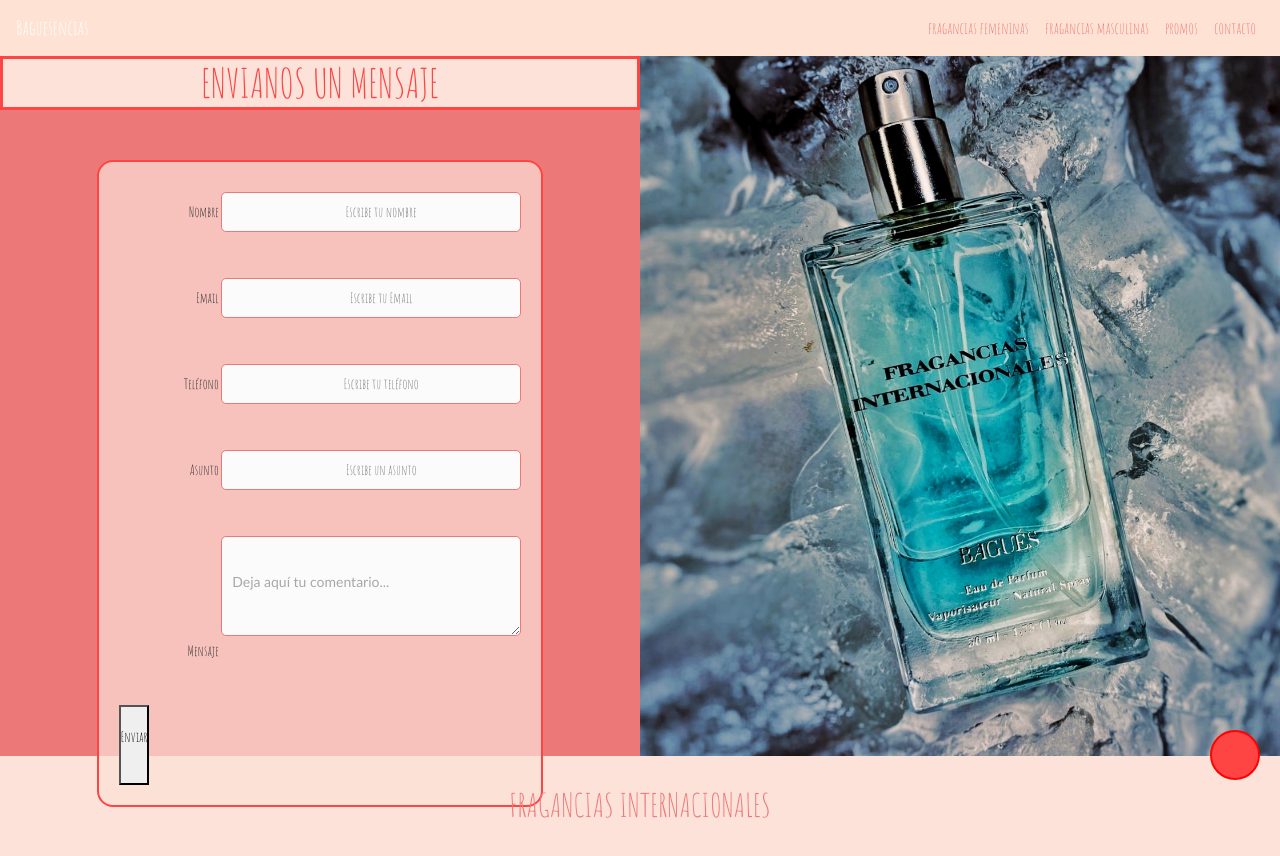
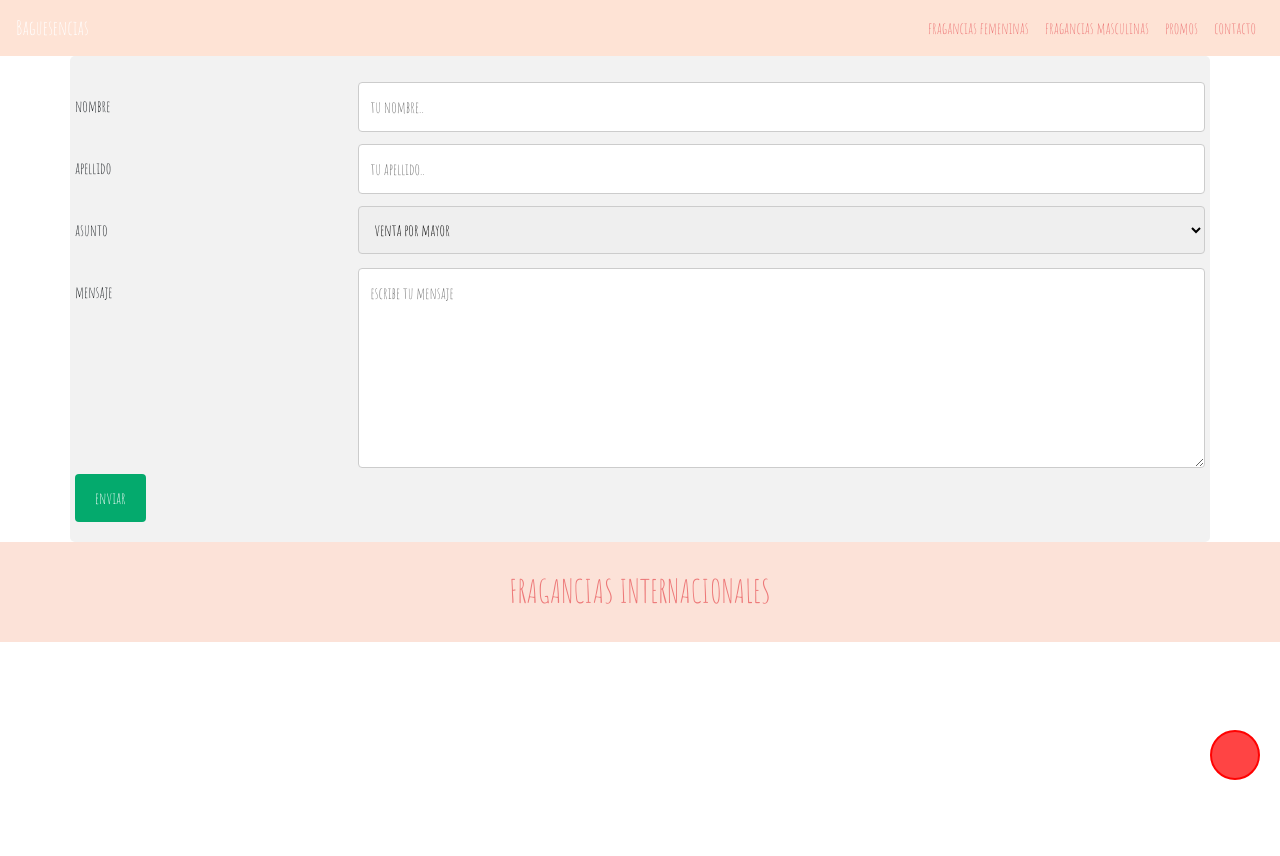
Before and after one commit to izulaica/IDEA-ZULAICA, a plain HTML site: page contacto.html in a window 1280 px wide. After the commit the page ends 800 px from the top, so only its background shows below. Drawn offline with Linux system fonts and the light colour scheme.

Commit message:
primer commit

```diff
--- a/contacto.html
+++ b/contacto.html
@@ -43,38 +43,52 @@
             </div>
           </nav>
     </header>
-    <main class="contacto">
-        <div class=" cont contacto1">
-            <h1 id="contacto">envianos un mensaje</h1>
-            <div class="contact_form"><div class="formulario">
-                <form action="" method="">
-                    <p>
-                        <label for="nombre" class="colocar_nombre">Nombre</label>
-                        <input type="text" name="introducir_nombre" id="nombre" required="obligatorio" placeholder="Escribe tu nombre">
-                    </p>
-                    <p>
-                        <label for="email" class="colocar_email">Email</label>
-                        <input type="email" name="introducir_email" id="email" required="obligatorio" placeholder="Escribe tu Email">
-                    </p>
-                    <p>
-                        <label for="tel" class="colocar_telefono">Teléfono</label>
-                        <input type="tel" name="introducir_telefono" id="telefono" placeholder="Escribe tu teléfono">
-                    </p>
-                    <p>
-                        <label for="asunto" class="colocar_asunto">Asunto</label>
-                        <input type="text" name="introducir_asunto" id="assunto" required="obligatorio" placeholder="Escribe un asunto">
-                    </p>
-                    <p>
-                        <label for="mensaje" class="colocar_mensaje">Mensaje</label>
-                        <textarea name="introducir_mensaje" class="texto_mensaje" id="mensaje" required="obligatorio" placeholder="Deja aquí tu comentario..."></textarea>
-                    </p>
-                    <button type="submit" name="enviar_formulario" id="enviar"><p>Enviar</p></button>
-                </form>
-            </div>
-            </div>
+    <main>
+        <div class="container">
+            <form action="action_page.php">
+                <div class="row">
+                    <div class="col-25">
+                        <label for="nombre">nombre</label>
+                    </div>
+                    <div class="col-75">
+                        <input type="text" id="nombre" name="nombre" placeholder="tu nombre..">
+                    </div>
+                </div>
+                <div class="row">
+                    <div class="col-25">
+                        <label for="apellido">apellido</label>
+                    </div>
+                    <div class="col-75">
+                        <input type="text" id="apellido" name="apellido" placeholder="tu apellido..">
+                    </div>
+                </div>
+                <div class="row">
+                    <div class="col-25">
+                        <label for="asunto">asunto</label>
+                    </div>
+                    <div class="col-75">
+                        <select id="asunto" name="asunto">
+                            <option value="mayor">venta por mayor</option>
+                            <option value="menor">venta por menor</option>
+                            <option value="otro">otro</option>
+                        </select>
+                    </div>
+                </div>
+                <div class="row">
+                    <div class="col-25">
+                        <label for="mensaje">mensaje</label>
+                    </div>
+                    <div class="col-75">
+                        <textarea id="mensaje" name="mensaje" placeholder="escribe tu mensaje" style="height:200px"></textarea>
+                    </div>
+                </div>
+                <div class="row">
+                    <input type="submit" value="enviar">
+                </div>
+            </form>
         </div>
-        <div class="cont contacto2"></div>
     </main>
+
     <footer>
         <h2 class="fi">fragancias internacionales</h2>
         <a href="https://www.instagram.com/baguesencias/." class="ig">
--- a/estilos.css
+++ b/estilos.css
@@ -312,132 +312,60 @@ section{
 /* ---------------------------EMPIEZA CONTACTO------------------------------- */
 
 
-.contacto{
-    height: 700px;
+input[type=text], select, textarea{
     width: 100%;
-    display: flex;
-    justify-content: center;
-}
-.cont{
-    width: 50%;
-    height: 100%;
-}
-.contacto1{
-    background-color: #ED7878;
-}
-.contacto2{
-    background-image: url(imagenes/RNI-Films-IMG-02D69B59-7E81-4C6E-B1DA-DB2FEADE2BB6.jpg);
-    background-size: cover;
-    background-position: center;
-}
-#contacto{
-    font-size: 40px;
-    border: solid rgb(255, 68, 68);
-    background-color: rgb(252, 226, 216);
-    text-align: center;
-    text-transform: uppercase;
-}
-.contact_form{
-    /* width: 100%;  */
-    /* height: 100%; */
-    /* background-color: rgba(252, 226, 216,0.7); */
-    margin:  auto;
-    border-radius: 10px;
-    padding-top: 10px;
-    padding-bottom: 20px;
-    margin-top: 30px;
+    padding: 12px;
+    border: 1px solid #ccc;
+    border-radius: 4px;
+    box-sizing: border-box;
+    resize: vertical;
+  }
+
+  label {
+    padding: 12px 12px 12px 0;
+    display: inline-block;
+  }
+
+  input[type=submit] {
+    background-color: #04AA6D;
+    color: white;
+    padding: 12px 20px;
+    border: none;
+    border-radius: 4px;
+    cursor: pointer;
+    float: right;
+  }
+
+  .container {
+    border-radius: 5px;
+    background-color: #f2f2f2;
     padding: 20px;
-    display: flex;
-    flex-wrap: wrap;
-    line-height: 60px;
-    justify-content: space-evenly;
-    align-items: center;
-}
-form{
-    background-color: rgba(252, 226, 216,0.7);
-    /* margin: 0 auto; */
-    /* margin-right: 100px; */
-    width: 100%;
-    padding: 20px;
-    border: 2px solid rgb(255, 68, 68);
-    border-radius: 1rem;
-}
-input{
-    background-color: #fbfbfb;
-    width: 300px;
-    height: 40px;
-    border-radius: 5px;
-    border-style: solid;
-    border-width: 1px;
-    border-color: #ED7878;
-    margin-top: 10px;
-    padding-left: 20px;
-    margin-bottom: 20px;
-    text-align: center;
-}
-textarea{
-    background-color: #fbfbfb;
-    width: 300px;
-    height: 100px;
-    border-radius: 5px;
-    border-style: solid;
-    border-width: 1px;
-    border-color: #ED7878;
-    margin-top: 10px;
-    padding-left: 10px;
-    margin-bottom: 20px;
-    padding-top: 15px;
-    box-sizing: border-box;
-    font-family: 'Trebuchet MS', 'Lucida Sans Unicode', 'Lucida Grande', 'Lucida Sans', Arial, sans-serif;
-}
-label{
-    display: inline-block;
-    /* float: left;   */
-    text-align: right;
-    width: 100px;
-}
-/* button{
-    height: 40px;
-    padding-left: 5px;
-    padding-right: 5px;
-    margin-bottom: 20px;
-    margin-top: 10px;
-    margin-left: 90px;
-    text-transform: uppercase;
-    background-color: #ED7878;
-    border: 2px solid #ED7878;
-    border-radius: 10px;
-    width: 300px;
-    cursor: pointer;
-} */
-/* button p{
-    color: #fff;
-} */
-p{
-    font-size: 14px;
-    /* color: #0e0e0e;  */
-}
-input ::placeholder{
-    color: #a8a8a8;
-}
-textarea::placeholder{
-    color: #a8a8a8;
-}
-.formulario input:focus{
-    outline:0;
-    border: 1px solid #97d848;
-}
-.formulario textarea:focus{
-    outline:0;
-    border: 1px solid #97d848;
-}
-@media screen and (max-width: 980px) {
-    .cont{
-        width: 100%;
-        height: 100%;
+  }
+
+  .col-25 {
+    float: left;
+    width: 25%;
+    margin-top: 6px;
+  }
+
+  .col-75 {
+    float: left;
+    width: 75%;
+    margin-top: 6px;
+  }
+
+  .row:after {
+    content: "";
+    display: table;
+    clear: both;
+  }
+
+  @media screen and (max-width: 600px) {
+    .col-25, .col-75, input[type=submit] {
+      width: 100%;
+      margin-top: 0;
     }
-
-}
+  }
 
 /* ---------------------------TERMINACONTACTO------------------------------- */
 
```
Also changed, not shown: index.html (+1 -1 lines).
